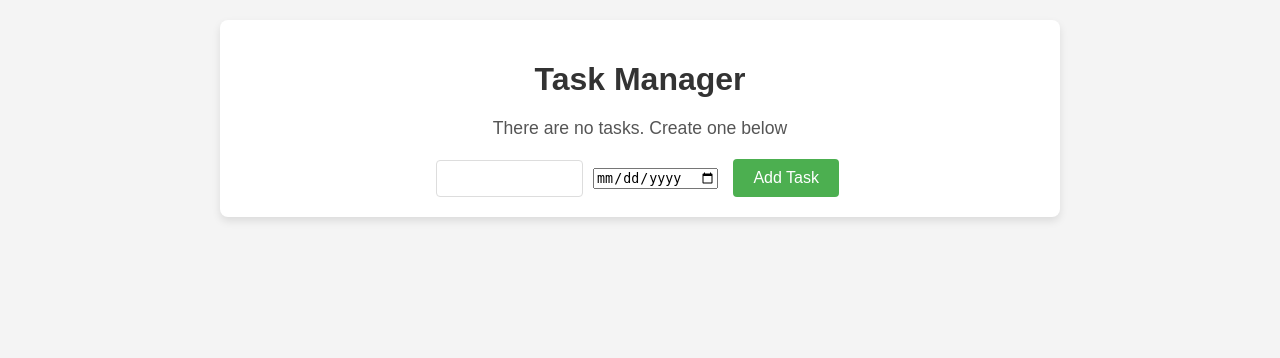
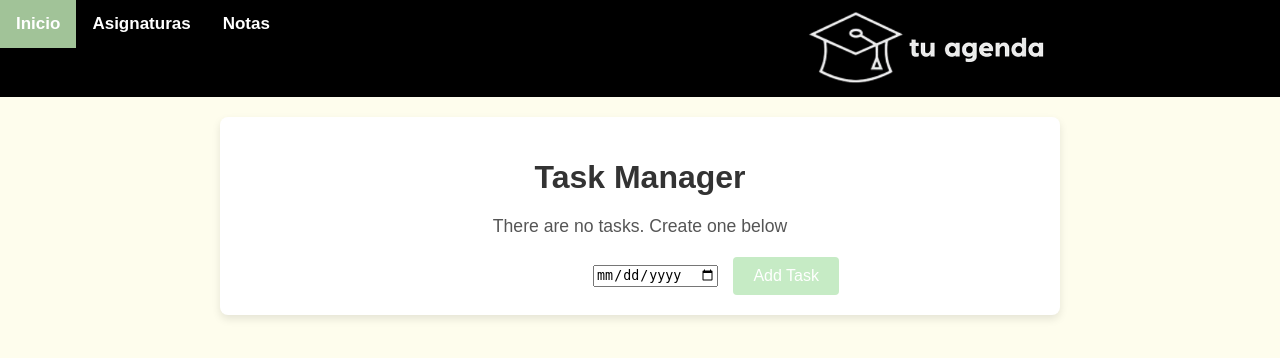
Before and after one commit to h-herrador/gestor-tareas, a Flask app: page / in a window 1280 px wide. Shown: the top 358 px of the page. Run offline with Flask 3, Linux system fonts and the light colour scheme.

Commit message:
añadidos logos y modificado css

```diff
--- a/run.py
+++ b/run.py
@@ -1,4 +1,4 @@
-from app import app
+from src.app import app
 
 if __name__ == "__main__":
     app.run(debug = True)
--- a/app.py
+++ b/src/app.py
@@ -2,7 +2,7 @@ from flask import Flask, render_template, request, redirect
 from src.exceptions import error
 from src.models import *
 
-app = Flask(__name__)
+app = Flask(__name__, template_folder = "../templates", static_folder = "../static")
 app.config['SQLALCHEMY_DATABASE_URI'] = 'sqlite:///test.db'
 db.init_app(app)
 error(app)
--- a/static/css/main.css
+++ b/static/css/main.css
@@ -2,7 +2,7 @@ body {
     font-family: Arial, sans-serif;
     margin: 0;
     padding: 0;
-    background-color: #f4f4f4;
+    background-color: #FEFDED;
 }
 
 
@@ -38,20 +38,20 @@ table {
 table th, table td {
     padding: 10px;
     text-align: left;
-    border-bottom: 1px solid #ddd;
+    border-bottom: 1px solid #ffffff;
 }
 
 table th {
-    background-color: #4CAF50;
+    background-color: #C6EBC5;
     color: white;
 }
 
 table tr:nth-child(even) {
-    background-color: #f9f9f9;
+    background-color: #ffffff;
 }
 
 table a {
-    color: #4CAF50;
+    color: #C6EBC5;
     text-decoration: none;
 }
 
@@ -70,13 +70,13 @@ form {
 form input[type="text"] {
     flex: 1;
     padding: 10px;
-    border: 1px solid #ddd;
+    border: 1px solid #ffffff;
     border-radius: 4px;
     max-width: 125px;
 }
 
 form input[type="submit"] {
-    background-color: #4CAF50;
+    background-color: #C6EBC5;
     color: white;
     border: none;
     padding: 10px 20px;
@@ -89,7 +89,7 @@ form input[type="submit"] {
 
 form input[type="number"] {
     padding: 10px;
-    border: 1px solid #ddd;
+    border: 1px solid #ffffff;
     border-radius: 4px;
     max-width: 70px;
     margin-left: 5px;
@@ -98,7 +98,7 @@ form input[type="number"] {
 }
 
 form input[type="submit"]:hover {
-    background-color: #45a049;
+    background-color: #A1C398;
     margin-left: 5px;
     margin-right: 5px;
 }
@@ -116,3 +116,41 @@ form input[type="date"]:hover {
     gap: 10px;
     width: 100%;
 }
+
+.barra {
+    background-color: #000000;
+    overflow: hidden;
+}
+
+.barra a {
+    font-weight: bold;
+    float: left;
+    display: block;
+    color: #ffffff;
+    text-align: center;
+    padding: 14px 16px;
+    text-decoration: none; /* quitar subrayado */
+    font-size: 17px;
+}
+
+.barra a:hover {
+    background-color: #A1C398;
+}
+
+
+.barra a.active {
+    background-color: #A1C398;
+    color: white;
+}
+
+.logo_centrado {
+    text-align: left;
+    justify-content: flex-start;
+    margin: 0 auto;
+}
+
+.logo_centrado img{
+    width: 20%;
+    height: auto;
+    margin-left: 512px;
+}
--- a/templates/base.html
+++ b/templates/base.html
@@ -7,6 +7,14 @@
     {% block head %}{% endblock %}
 </head>
 <body>
+    <div id = "barra" class = "barra">
+        <a href = "{{ url_for('index') }}"> Inicio </a>
+        <a href = "{{ url_for('subjects') }}"> Asignaturas</a>
+        <a href = "{{ url_for('marks') }}"> Notas</a>
+        <div class = "logo_centrado">
+            <img src = "../static/images/logo_blanco_horizontal.png">
+        </div>
+    </div>
     {% block body %}{% endblock %}
 </body>
 </html>
```
Also changed, not shown: static/images/logo_blanco.png (added), static/images/logo_blanco_horizontal.png (added), static/images/logo_negro.png (added).
